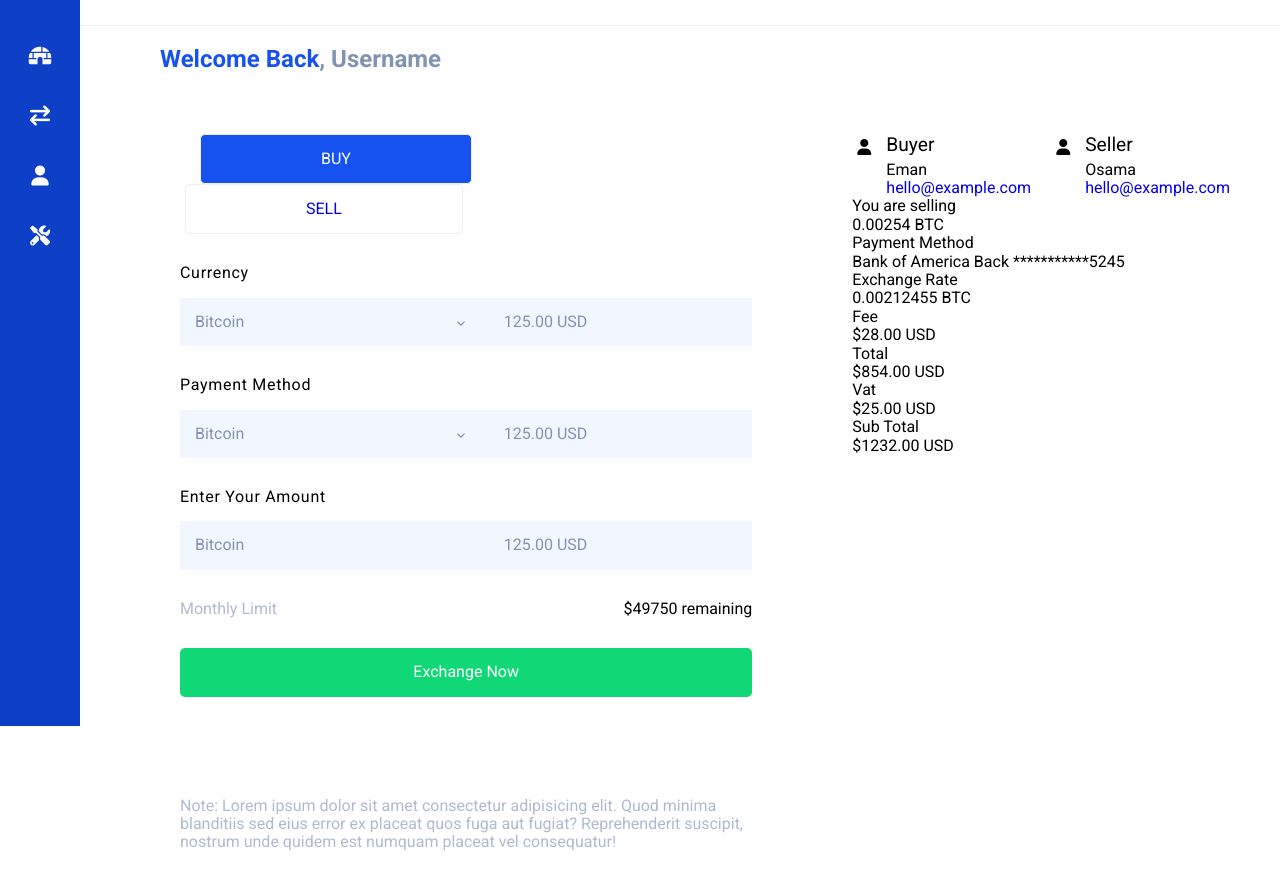
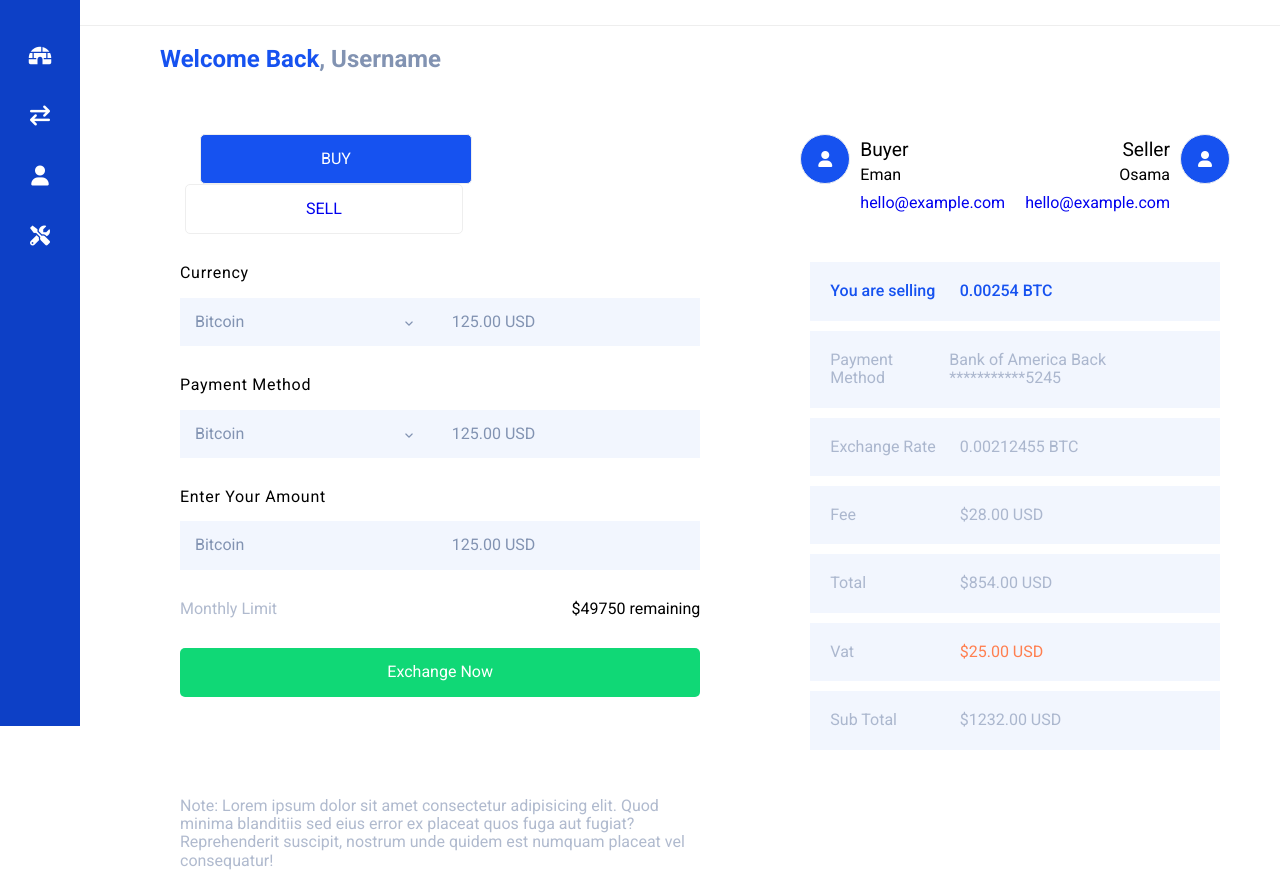
Before and after one commit to H7ioo/Practice, a plain HTML site: page elzero_website_challenges/Bitcoin Dashboard/index.html in a window 1280 px wide. Shown: the part 74-944 px from the top of the page. Drawn offline with Linux system fonts and the light colour scheme.

Commit message:
done, the second half

```diff
--- a/elzero_website_challenges/Bitcoin Dashboard/css/main.css
+++ b/elzero_website_challenges/Bitcoin Dashboard/css/main.css
@@ -236,21 +236,55 @@ header .info .profile a i:last-child {
 }
 .transition .history .users {
     display: flex;
+    justify-content: space-between;
     gap: 20px;
+    margin-bottom: 50px;
 }
 .transition .history .user {
     display: flex;
+}
+.transition .history .user i {
+    padding: 16px 17px;
+    border-radius: 50%;
+    margin-right: 10px;
+    align-self: flex-start;
+    border: 1px solid var(--main-border-color);
+    background-color: var(--main-color-alt);
+    color: white;
 }
 .transition .history .user .name {
     display: flex;
     flex-direction: column;
 }
+.transition .history .user.last .name p {
+    text-align: end;
+}
+.transition .history .user.last i {
+    margin-left: 10px;
+    margin-right: 0;
+}
 .transition .history .user .name p:first-child {
     font-size: larger;
-    margin-bottom: 5px;
+    margin: 5px 0;
 }
-.transition .history .user i {
-    padding: 5px;
-    margin-right: 10px;
+.transition .history .user .name p:nth-child(2) {
+    margin-bottom: 10px;
+}
+.transition .history .value {
+    display: flex;
+    background-color: var(--item-color);
+    padding: 20px;
+    margin: 10px;
+    color: var(--item-text-color-opacity);
+}
+.transition .history .value p {
+    width: 35%;
+}
+.transition .history .value span.important {
+    color: coral;
+}
+.transition .history .value:nth-child(1) {
+    color: var(--main-color-alt);
+    font-weight: 500;
 }
 /* End Transition */
--- a/elzero_website_challenges/Bitcoin Dashboard/index.html
+++ b/elzero_website_challenges/Bitcoin Dashboard/index.html
@@ -83,13 +83,13 @@
                             <a href="#">hello@example.com</a>
                         </div>
                     </div>
-                    <div class="user">
-                        <i class="fa-solid fa-user"></i>
+                    <div class="user last">
                         <div class="name">
                             <p>Seller</p>
                             <p>Osama</p>
                             <a href="#">hello@example.com</a>
                         </div>
+                        <i class="fa-solid fa-user"></i>
                     </div>
                 </div>
                 <div class="values">
@@ -115,7 +115,7 @@
                     </div>
                     <div class="value">
                         <p>Vat</p>
-                        <span>$25.00 USD</span>
+                        <span class="important">$25.00 USD</span>
                     </div>
                     <div class="value">
                         <p>Sub Total</p>
```
